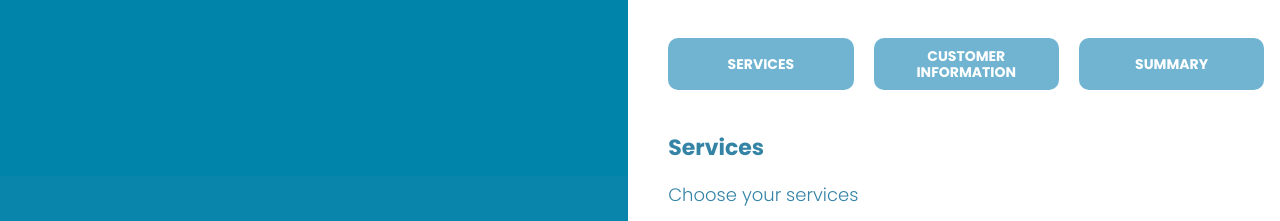
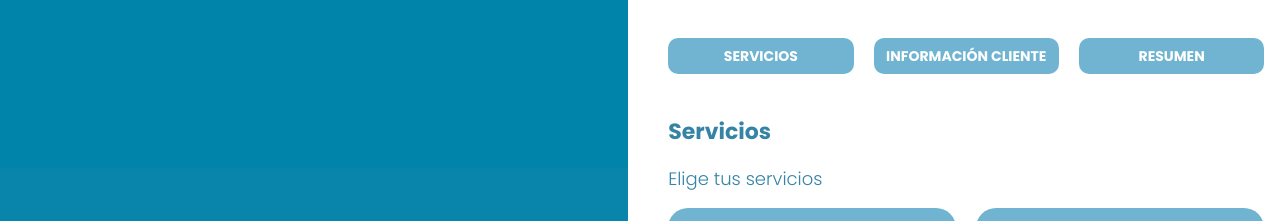
Before and after one commit to gabriela-yan/Barber-Shop, a website: page index.html in a window 1280 px wide. Shown: the part 103-324 px from the top of the page. Drawn offline with Linux system fonts and the light colour scheme.

Commit message:
Ready services

```diff
--- a/index.html
+++ b/index.html
@@ -16,15 +16,15 @@
                 <h1>Barber Shop</h1>
             </header>
             <nav class="tabs">
-                <button type="button">Services</button>
-                <button type="button">Customer Information</button>
-                <button type="button">Summary</button>
+                <button type="button">Servicios</button>
+                <button type="button">Información cliente</button>
+                <button type="button">Resumen</button>
             </nav>
 
             <!-- Content app -->
             <div class="section">
-                <h2>Services</h2>
-                <p>Choose your services</p>
+                <h2>Servicios</h2>
+                <p>Elige tus servicios</p>
                 <div id="services" class="services-list"></div>
             </div>
             <div class="section">
```
